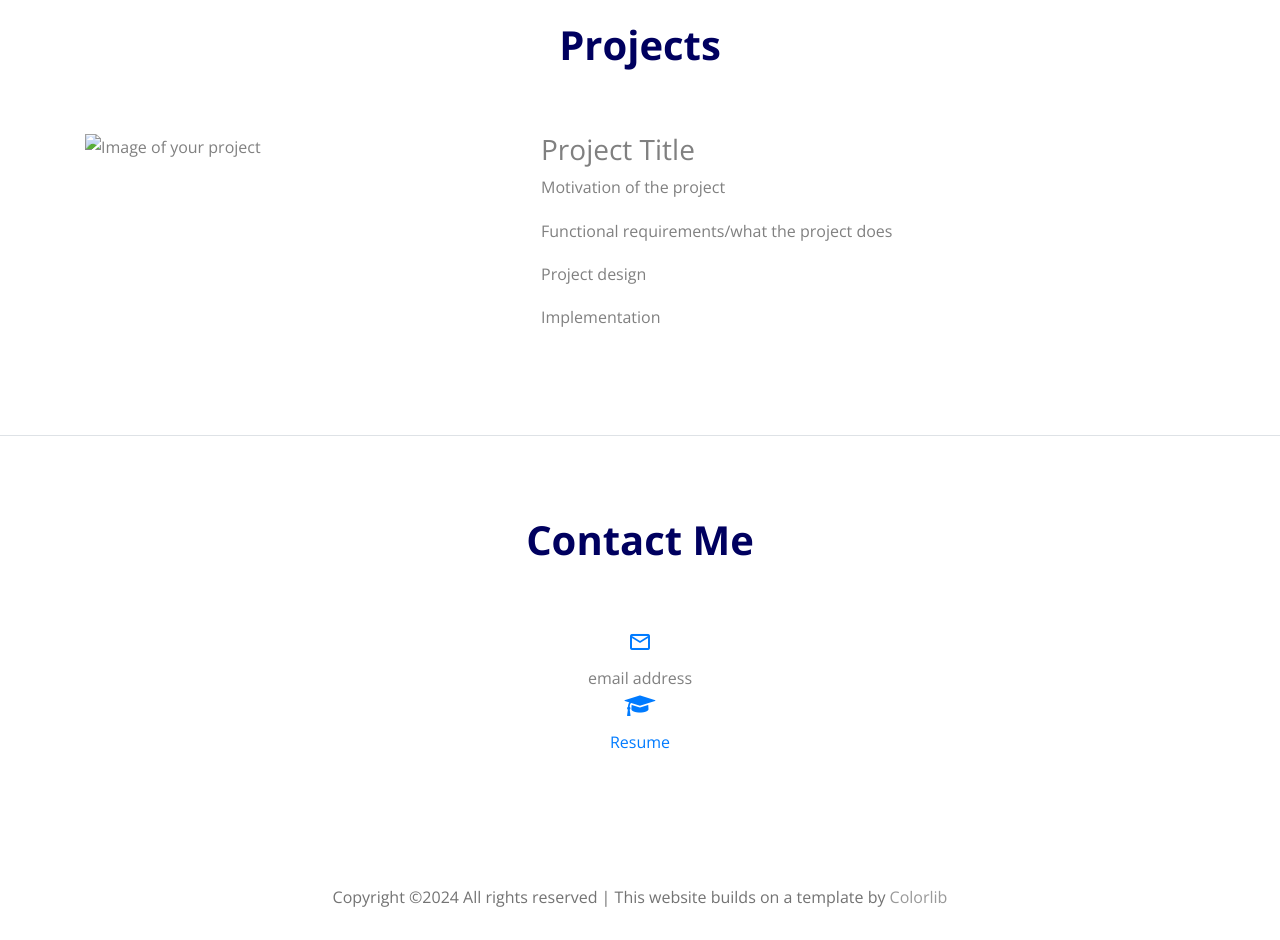
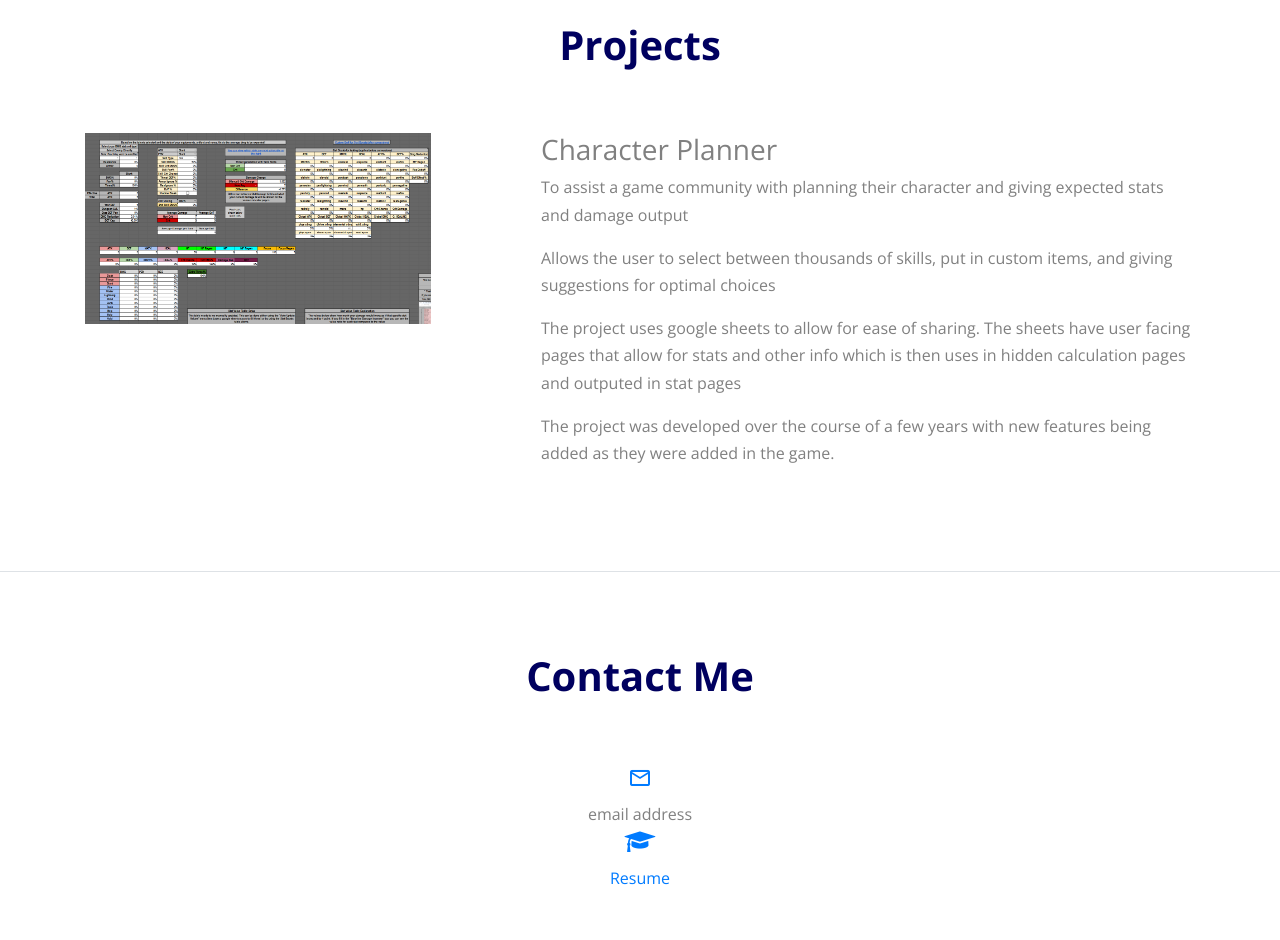
Before and after one commit to puq2tera/puq2tera.github.io, a plain HTML site: page index.html in a window 1280 px wide. Shown: the part 760-1700 px from the top of the page. Drawn offline with nearby package versions, Linux system fonts and the light colour scheme; a script that the page names is missing; files whose address does not match are found by name.

Commit message:
Add project info

```diff
--- a/index.html
+++ b/index.html
@@ -56,7 +56,7 @@
         <div class="row align-items-center">
 
           <div class="col-6 col-xl-2">
-            <h1 class="mb-0 site-logo"><a href="#" class="h2 mb-0">Your Name</a></h1>
+            <h1 class="mb-0 site-logo"><a href="#" class="h2 mb-0">Daniel Kozbial</a></h1>
           </div>
 
           <div class="col-12 col-md-10 d-none d-xl-block">
@@ -123,23 +123,23 @@
         <div class="row">
           <div class="col-lg-6 mb-5" data-aos="fade-up" data-aos-delay="">
 
-            <img src="" alt="Image of your project" class="img-fluid">
+            <img src="images/buildcalc.png" alt="Image of your project" class="img-fluid">
 
           </div>
           <div class="col-lg-5 ml-auto" data-aos="fade-up" data-aos-delay="100">
             <div class="mb-4">
-              <h3>Project Title</h3>
+              <h3>Character Planner</h3>
               <p>
-               Motivation of the project
+               To assist a game community with planning their character and giving expected stats and damage output
               </p>
               <p>
-              Functional requirements/what the project does
+                Allows the user to select between thousands of skills, put in custom items, and giving suggestions for optimal choices
               </p>
               <p>
-              Project design
+               The project uses google sheets to allow for ease of sharing. The sheets have user facing pages that allow for stats and other info which is then uses in hidden calculation pages and outputed in stat pages
               </p>
               <p>
-              Implementation
+              The project was developed over the course of a few years with new features being added as they were added in the game.
               </p>
 
 
```
Also changed, not shown: images/buildcalc.png (added).
